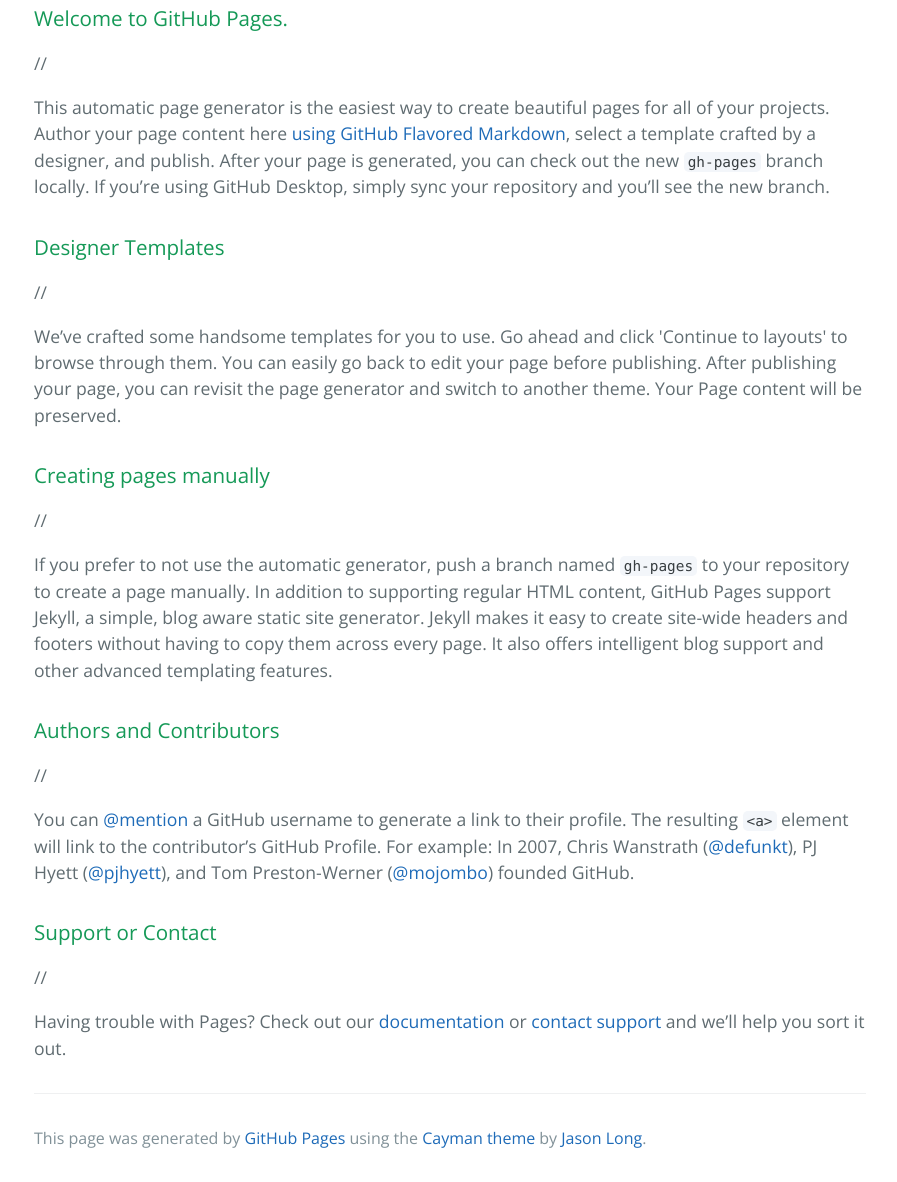
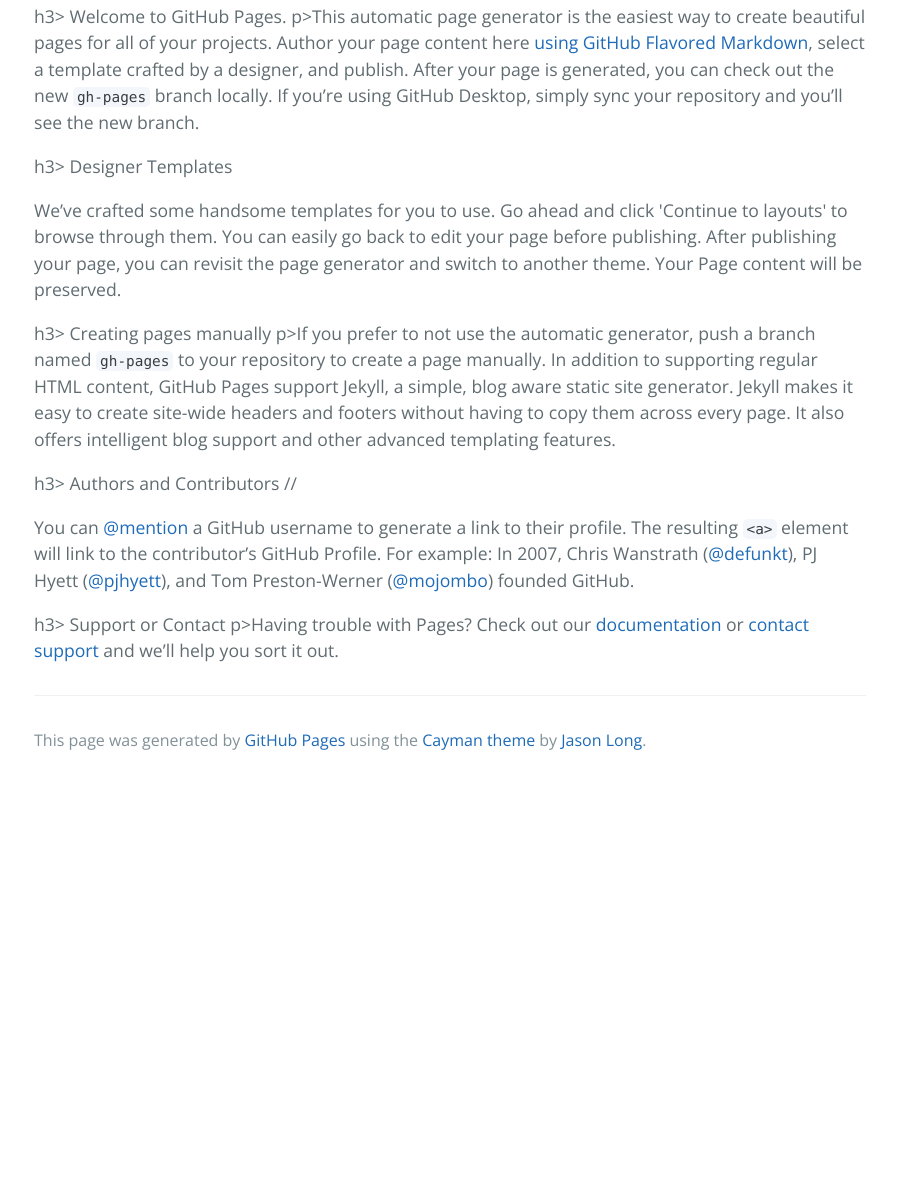
Before and after one commit to rileybasaran/rileybasaran.github.io, a plain HTML site: page index.html in a window 1280 px wide. Shown: the part 299-1481 px from the top of the page, without its empty margins (190-1087 px from the left). After the commit the page ends 1083 px from the top, so only its background shows below. Drawn offline with nearby package versions, Linux system fonts and the light colour scheme.

Commit message:
Update index.html

```diff
--- a/index.html
+++ b/index.html
@@ -16,30 +16,30 @@
     </section>
 
     <section class="main-content">
-      <h3>
+      h3>
 <a id="welcome-to-github-pages" class="anchor" href="#welcome-to-github-pages" aria-hidden="true"><span class="octicon octicon-link"></span></a>Welcome to GitHub Pages.</h3>
 
-//<p>This automatic page generator is the easiest way to create beautiful pages for all of your projects. Author your page content here <a href="https://guides.github.com/features/mastering-markdown/">using GitHub Flavored Markdown</a>, select a template crafted by a designer, and publish. After your page is generated, you can check out the new <code>gh-pages</code> branch locally. If you’re using GitHub Desktop, simply sync your repository and you’ll see the new branch.</p>
+p>This automatic page generator is the easiest way to create beautiful pages for all of your projects. Author your page content here <a href="https://guides.github.com/features/mastering-markdown/">using GitHub Flavored Markdown</a>, select a template crafted by a designer, and publish. After your page is generated, you can check out the new <code>gh-pages</code> branch locally. If you’re using GitHub Desktop, simply sync your repository and you’ll see the new branch.</p>
 
-<h3>
+h3>
 <a id="designer-templates" class="anchor" href="#designer-templates" aria-hidden="true"><span class="octicon octicon-link"></span></a>Designer Templates</h3>
 
-//<p>We’ve crafted some handsome templates for you to use. Go ahead and click 'Continue to layouts' to browse through them. You can easily go back to edit your page before publishing. After publishing your page, you can revisit the page generator and switch to another theme. Your Page content will be preserved.</p>
+<p>We’ve crafted some handsome templates for you to use. Go ahead and click 'Continue to layouts' to browse through them. You can easily go back to edit your page before publishing. After publishing your page, you can revisit the page generator and switch to another theme. Your Page content will be preserved.</p>
 
-<h3>
+h3>
 <a id="creating-pages-manually" class="anchor" href="#creating-pages-manually" aria-hidden="true"><span class="octicon octicon-link"></span></a>Creating pages manually</h3>
 
-//<p>If you prefer to not use the automatic generator, push a branch named <code>gh-pages</code> to your repository to create a page manually. In addition to supporting regular HTML content, GitHub Pages support Jekyll, a simple, blog aware static site generator. Jekyll makes it easy to create site-wide headers and footers without having to copy them across every page. It also offers intelligent blog support and other advanced templating features.</p>
+p>If you prefer to not use the automatic generator, push a branch named <code>gh-pages</code> to your repository to create a page manually. In addition to supporting regular HTML content, GitHub Pages support Jekyll, a simple, blog aware static site generator. Jekyll makes it easy to create site-wide headers and footers without having to copy them across every page. It also offers intelligent blog support and other advanced templating features.</p>
 
-<h3>
+h3>
 <a id="authors-and-contributors" class="anchor" href="#authors-and-contributors" aria-hidden="true"><span class="octicon octicon-link"></span></a>Authors and Contributors</h3>
 
 //<p>You can <a href="https://github.com/blog/821" class="user-mention">@mention</a> a GitHub username to generate a link to their profile. The resulting <code>&lt;a&gt;</code> element will link to the contributor’s GitHub Profile. For example: In 2007, Chris Wanstrath (<a href="https://github.com/defunkt" class="user-mention">@defunkt</a>), PJ Hyett (<a href="https://github.com/pjhyett" class="user-mention">@pjhyett</a>), and Tom Preston-Werner (<a href="https://github.com/mojombo" class="user-mention">@mojombo</a>) founded GitHub.</p>
 
-<h3>
+h3>
 <a id="support-or-contact" class="anchor" href="#support-or-contact" aria-hidden="true"><span class="octicon octicon-link"></span></a>Support or Contact</h3>
 
-//<p>Having trouble with Pages? Check out our <a href="https://help.github.com/pages">documentation</a> or <a href="https://github.com/contact">contact support</a> and we’ll help you sort it out.</p>
+p>Having trouble with Pages? Check out our <a href="https://help.github.com/pages">documentation</a> or <a href="https://github.com/contact">contact support</a> and we’ll help you sort it out.</p>
 
       <footer class="site-footer">
 
```
